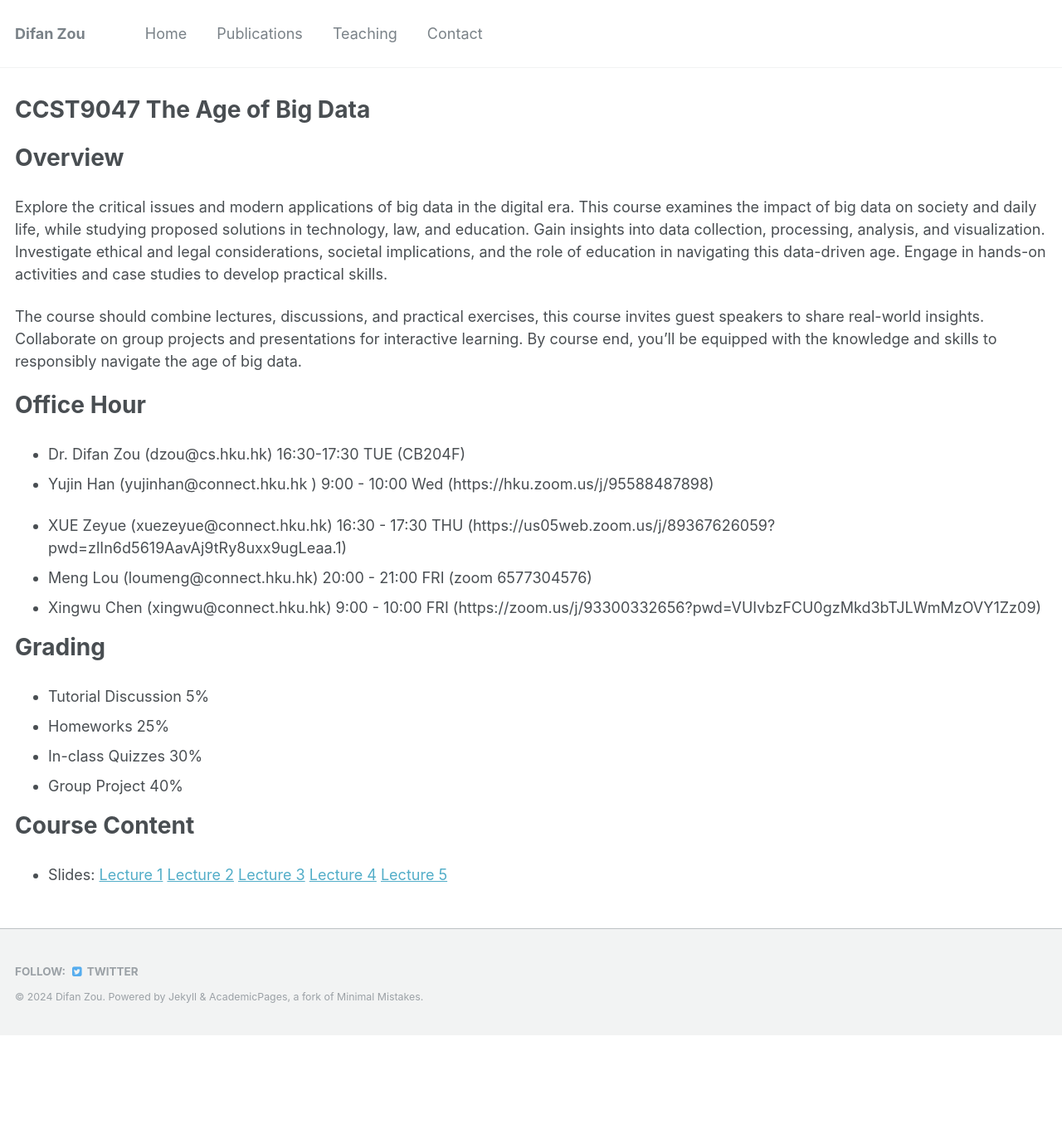
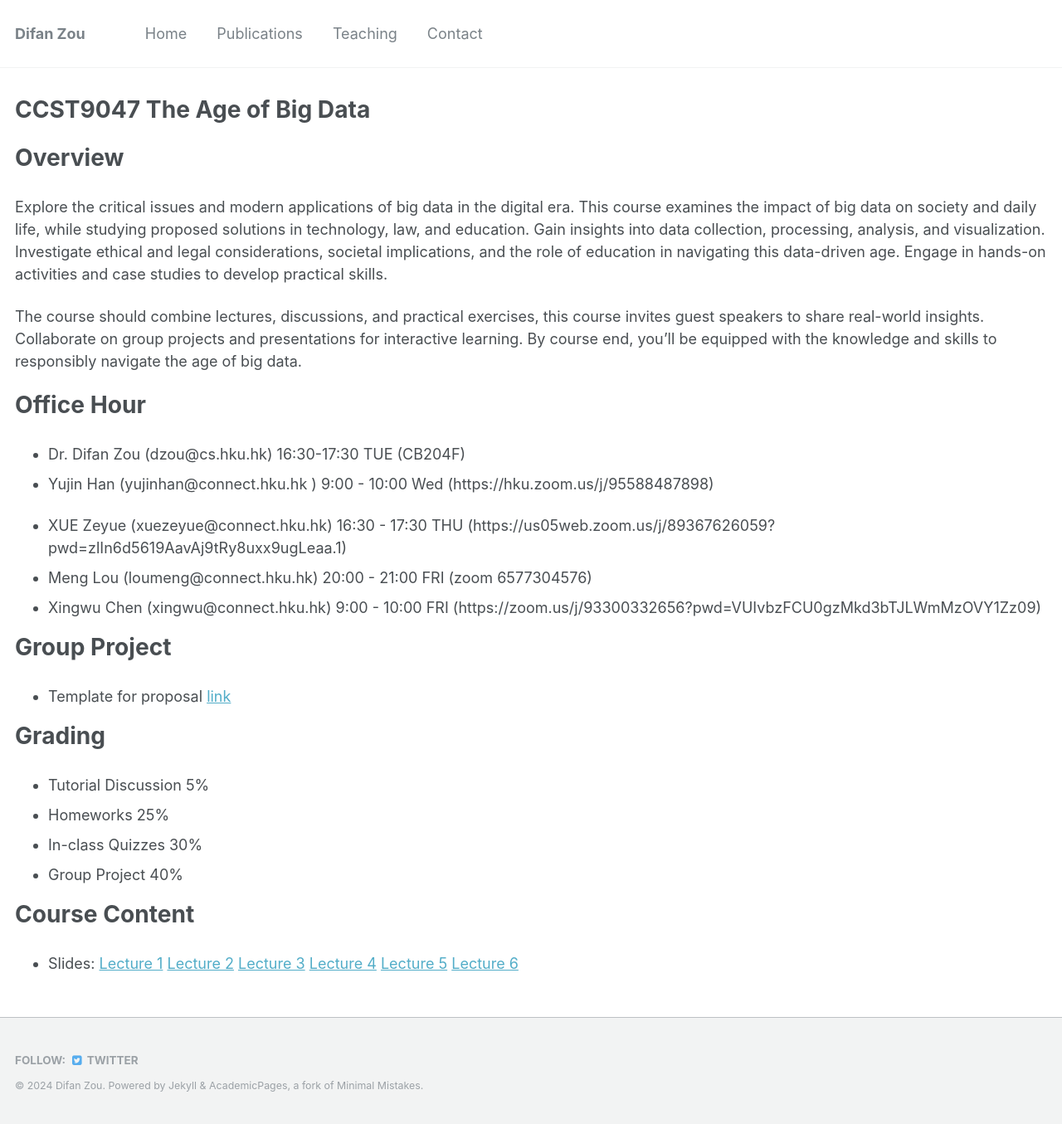
Before and after one commit to difanzou/difanzou.github.io, a Jekyll site: the page built from _teaching/2024-spring-teaching.md, in a window 1280 px wide. Shown: the whole page at 83% size. Built offline with Jekyll 4.4.1, drawn with Linux system fonts in a browser that asks for light colours; before the commit the page ends 1248 px from its top, so only the background shows below that.

Commit message:
update teaching

```diff
--- a/_teaching/2024-spring-teaching.md
+++ b/_teaching/2024-spring-teaching.md
@@ -19,6 +19,9 @@ The course should combine lectures, discussions, and practical exercises, this c
 * Xingwu Chen (xingwu@connect.hku.hk) 9:00 - 10:00 FRI (https://zoom.us/j/93300332656?pwd=VUIvbzFCU0gzMkd3bTJLWmMzOVY1Zz09)
 
 
+# Group Project
+
+* Template for proposal [link](https://drive.google.com/file/d/1dP7PVHE6TMLBke7y4ckwS1lpYXM5mW8X/view?usp=sharing)
 
 # Grading
 
@@ -29,4 +32,4 @@ The course should combine lectures, discussions, and practical exercises, this c
 
 # Course Content
 
-* Slides: [Lecture 1](https://drive.google.com/file/d/1hP5tAuVmUKGRKSyd2c2UkYftfWs91Kgx/view?usp=sharing) [Lecture 2](https://drive.google.com/file/d/1PtYSWEH751qYY8XHmiJDM6YHtNLxmRwC/view?usp=sharing) [Lecture 3](https://drive.google.com/file/d/1h_Fy6M91yu6yWB_-Bf9lDDnGs5W_rTgh/view?usp=sharing) [Lecture 4](https://drive.google.com/file/d/14pkzBu9KP2__IhWYIk38iMV_6bkwP_kK/view?usp=sharing) [Lecture 5](https://drive.google.com/file/d/1gHSIKgCiB6rFnYrWCJQldF6RKxgCHpD_/view?usp=sharing)
+* Slides: [Lecture 1](https://drive.google.com/file/d/1hP5tAuVmUKGRKSyd2c2UkYftfWs91Kgx/view?usp=sharing) [Lecture 2](https://drive.google.com/file/d/1PtYSWEH751qYY8XHmiJDM6YHtNLxmRwC/view?usp=sharing) [Lecture 3](https://drive.google.com/file/d/1h_Fy6M91yu6yWB_-Bf9lDDnGs5W_rTgh/view?usp=sharing) [Lecture 4](https://drive.google.com/file/d/14pkzBu9KP2__IhWYIk38iMV_6bkwP_kK/view?usp=sharing) [Lecture 5](https://drive.google.com/file/d/1gHSIKgCiB6rFnYrWCJQldF6RKxgCHpD_/view?usp=sharing) [Lecture 6](https://drive.google.com/file/d/1dxV-2V0fnb5-vMzR-H5HS8dRhcG14KcO/view?usp=sharing)
```
